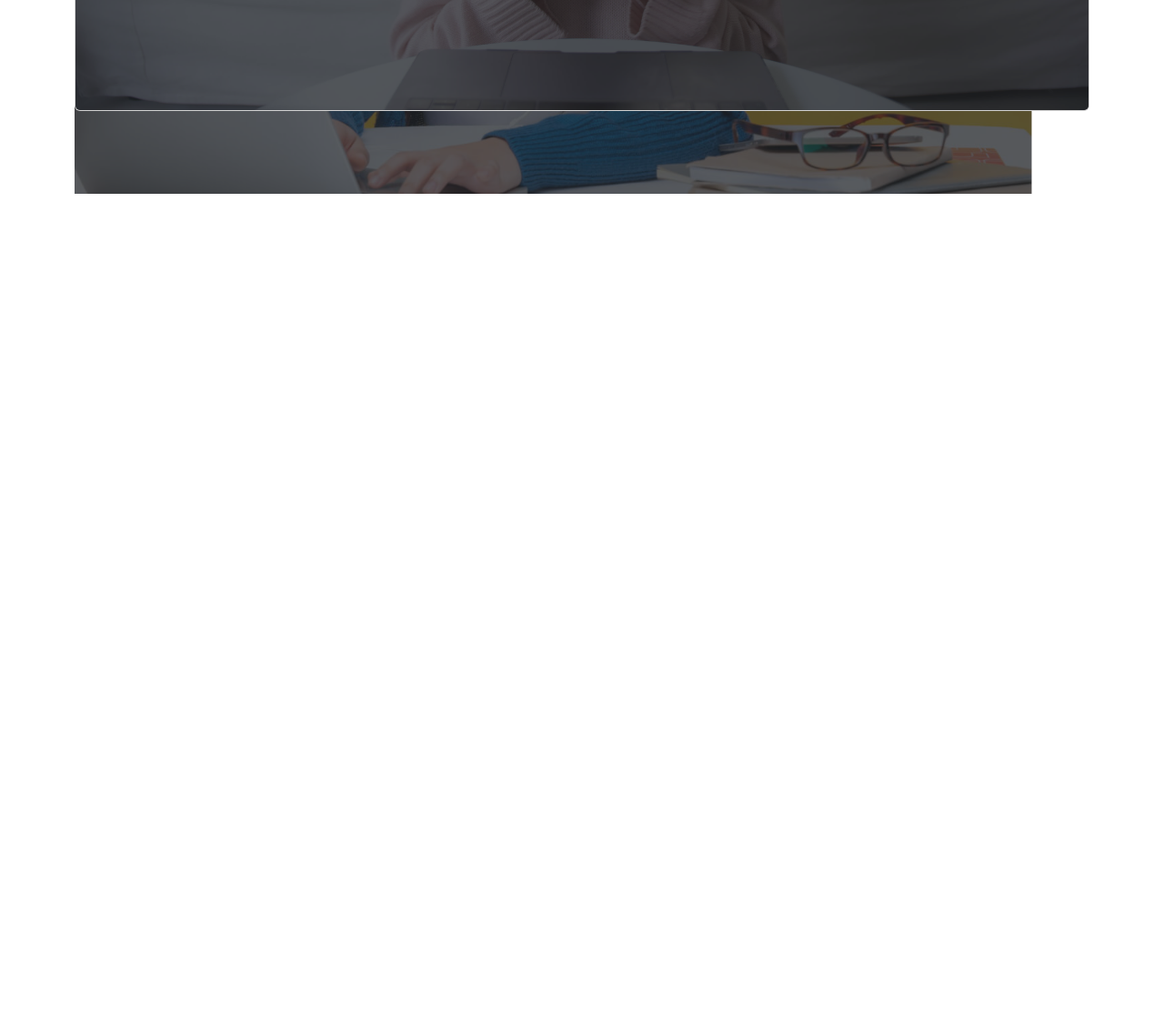
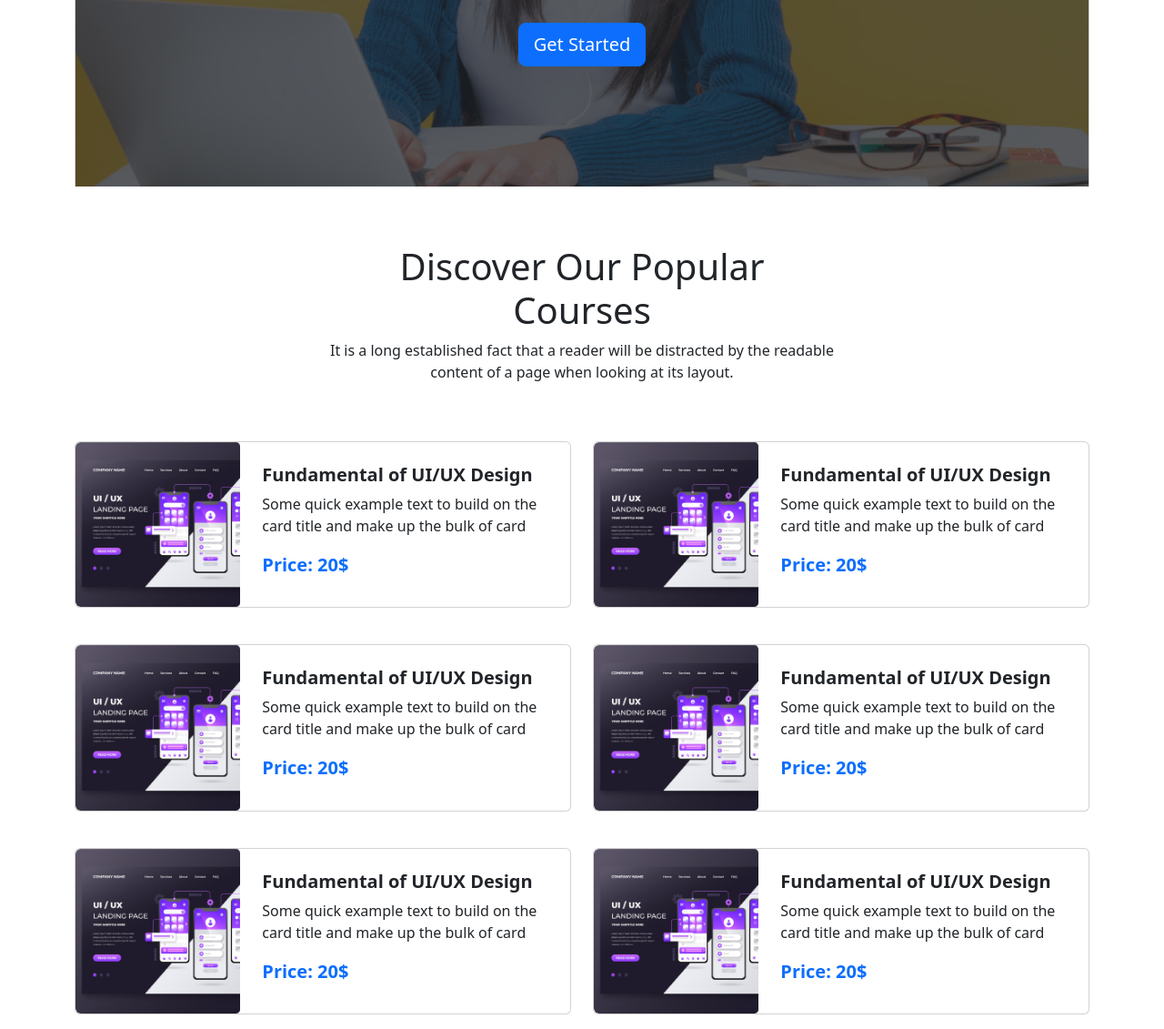
Before and after one commit to ratul081/Third-assignment, a plain HTML site: page index.html in a window 1280 px wide. Shown: the part 593-1724 px from the top of the page at 91% size. Before the commit the page ends 822 px from the top, so only its background shows below. Drawn offline with nearby package versions, Linux system fonts and the light colour scheme.

Commit message:
Course added

```diff
--- a/css/style.css
+++ b/css/style.css
@@ -4,6 +4,6 @@
     font-weight: 700;
 }
 #banner-items{
-    height: 85vh;
+    height: 84vh;
     min-height: 300px;
 }
--- a/index.html
+++ b/index.html
@@ -9,7 +9,6 @@
     integrity="sha384-gH2yIJqKdNHPEq0n4Mqa/HGKIhSkIHeL5AyhkYV8i59U5AR6csBvApHHNl/vI1Bx" crossorigin="anonymous">
   <link rel="stylesheet" href="css/style.css">
 </head>
-
 <body>
   <header>
     <div class="container">
@@ -62,17 +61,12 @@
                     readable<br>content of a page when looking at its layout</p>
                   <a class="btn btn-primary btn-lg" href="#" role="button">Get Started</a>
                 </div>
-
               </div>
             </div>
-
-
-
-
           </div>
           <div class="carousel-item active" id="banner-items">
-            <div class="card text-light">
-              <img src="images/cover/cover-2.jpg" class="card-img" alt="...">
+            <div class="card text-light ">
+              <img src="images/cover/cover-3.jpg" class="card-img" alt="...">
               <div class="card-img-overlay d-flex justify-content-center align-items-center bg-dark bg-opacity-75">
                 <div class="text-center banner-text">
                   <h1 class="card-title banner-text">Get Started Digital<br>Learning</h1>
@@ -85,7 +79,7 @@
           </div>
           <div class="carousel-item active" id="banner-items">
             <div class="card text-light">
-              <img src="images/cover/cover-3.jpg" class="card-img" alt="...">
+              <img src="images/cover/cover-2.jpg" class="card-img" alt="...">
               <div class="card-img-overlay d-flex justify-content-center align-items-center bg-dark bg-opacity-75">
                 <div class="text-center banner-text">
                   <h1 class="card-title banner-text">Get Started Digital<br>Learning</h1>
@@ -112,6 +106,119 @@
     </div>
   </header>
 
+<main>
+  <div class="container">
+    <div class="d-flex justify-content-center align-items-center">
+      <div class="text-center my-5">
+      <h1>Discover Our Popular <br> Courses</h1>
+      <p>It is a long established fact that a reader will be distracted by the readable <br> content of a page when looking at its layout.</p>
+    </div>
+    </div>
+  </div>
+<div class="container">
+  <div class="row row-cols-1 row-cols-md-2 g-4">
+    <div class="col">
+      <div class="card mb-3" style="max-width: 570px;">
+        <div class="row g-0">
+          <div class="col-md-4">
+            <img src="images/course/course-1.png" class="img-fluid rounded-start" alt="...">
+          </div>
+          <div class="col-md-8">
+            <div class="card-body my-2 mx-2">
+              <h5 class="card-title fs-5 fw-bold">Fundamental of UI/UX Design</h5>
+              <p class="card-text fs-6">Some quick example text to build on the card title and make up the bulk of card</p>
+              <p class="card-text text-primary fs-5 fw-semibold">Price: 20$</p>
+            </div>
+          </div>
+        </div>
+      </div>
+    </div>
+    <div class="col">
+      <div class="card mb-3" style="max-width: 570px;">
+        <div class="row g-0">
+          <div class="col-md-4">
+            <img src="images/course/course-1.png" class="img-fluid rounded-start" alt="...">
+          </div>
+          <div class="col-md-8">
+            <div class="card-body my-2 mx-2">
+              <h5 class="card-title fs-5 fw-bold">Fundamental of UI/UX Design</h5>
+              <p class="card-text fs-6">Some quick example text to build on the card title and make up the bulk of card</p>
+              <p class="card-text text-primary fs-5 fw-semibold">Price: 20$</p>
+            </div>
+          </div>
+        </div>
+      </div>
+    </div>
+    <div class="col">
+      <div class="card mb-3" style="max-width: 570px;">
+        <div class="row g-0">
+          <div class="col-md-4">
+            <img src="images/course/course-1.png" class="img-fluid rounded-start" alt="...">
+          </div>
+          <div class="col-md-8">
+            <div class="card-body my-2 mx-2">
+              <h5 class="card-title fs-5 fw-bold">Fundamental of UI/UX Design</h5>
+              <p class="card-text fs-6">Some quick example text to build on the card title and make up the bulk of card</p>
+              <p class="card-text text-primary fs-5 fw-semibold">Price: 20$</p>
+            </div>
+          </div>
+        </div>
+      </div>
+    </div>
+    <div class="col">
+      <div class="card mb-3" style="max-width: 570px;">
+        <div class="row g-0">
+          <div class="col-md-4">
+            <img src="images/course/course-1.png" class="img-fluid rounded-start" alt="...">
+          </div>
+          <div class="col-md-8">
+            <div class="card-body my-2 mx-2">
+              <h5 class="card-title fs-5 fw-bold">Fundamental of UI/UX Design</h5>
+              <p class="card-text fs-6">Some quick example text to build on the card title and make up the bulk of card</p>
+              <p class="card-text text-primary fs-5 fw-semibold">Price: 20$</p>
+            </div>
+          </div>
+        </div>
+      </div>
+    </div>
+    <div class="col">
+      <div class="card mb-3" style="max-width: 570px;">
+        <div class="row g-0">
+          <div class="col-md-4">
+            <img src="images/course/course-1.png" class="img-fluid rounded-start" alt="...">
+          </div>
+          <div class="col-md-8">
+            <div class="card-body my-2 mx-2">
+              <h5 class="card-title fs-5 fw-bold">Fundamental of UI/UX Design</h5>
+              <p class="card-text fs-6">Some quick example text to build on the card title and make up the bulk of card</p>
+              <p class="card-text text-primary fs-5 fw-semibold">Price: 20$</p>
+            </div>
+          </div>
+        </div>
+      </div>
+    </div>
+    <div class="col">
+      <div class="card mb-3" style="max-width: 570px;">
+        <div class="row g-0">
+          <div class="col-md-4">
+            <img src="images/course/course-1.png" class="img-fluid rounded-start" alt="...">
+          </div>
+          <div class="col-md-8">
+            <div class="card-body my-2 mx-2">
+              <h5 class="card-title fs-5 fw-bold">Fundamental of UI/UX Design</h5>
+              <p class="card-text fs-6">Some quick example text to build on the card title and make up the bulk of card</p>
+              <p class="card-text text-primary fs-5 fw-semibold">Price: 20$</p>
+            </div>
+          </div>
+        </div>
+      </div>
+    </div>
+  </div>
+</div>
+
+
+  </div>
+</main>
 
 
   <script src="https://cdn.jsdelivr.net/npm/bootstrap@5.2.0/dist/js/bootstrap.bundle.min.js"
```
